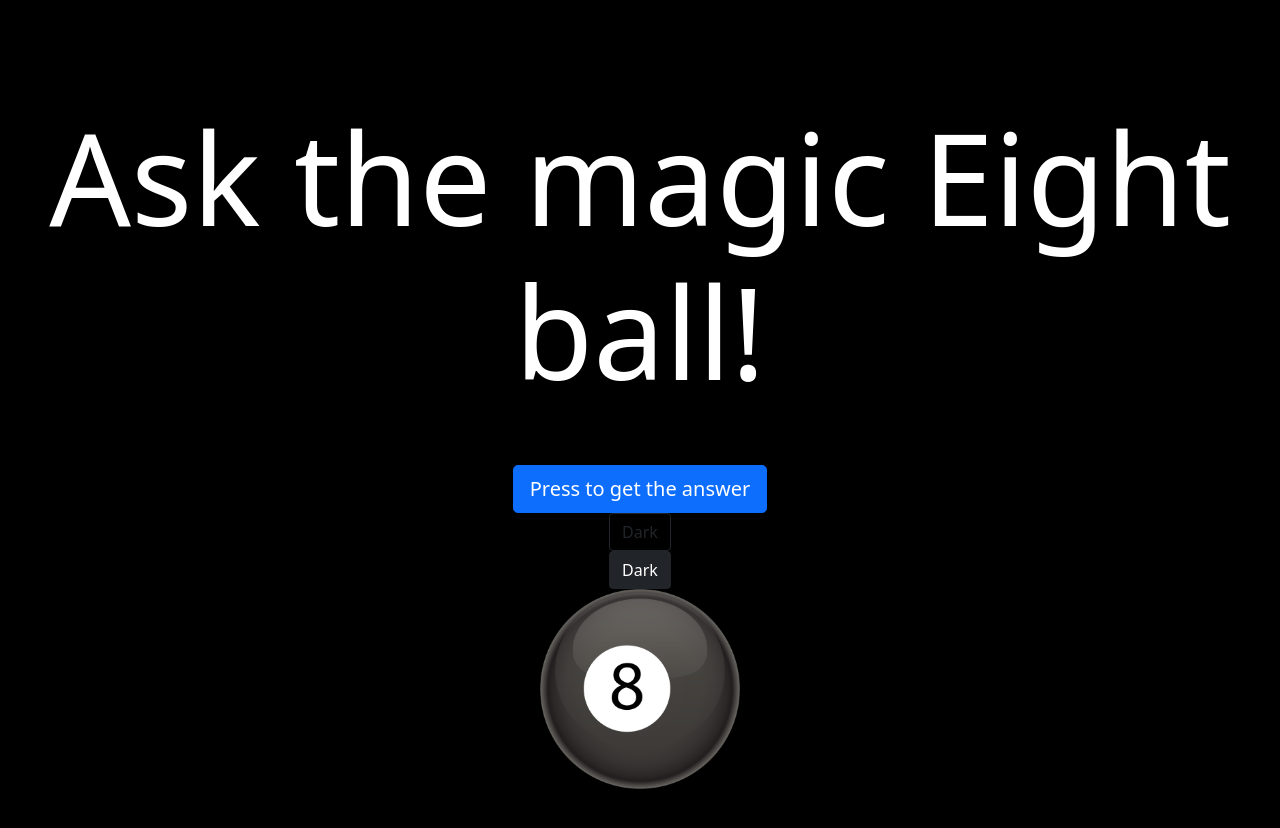
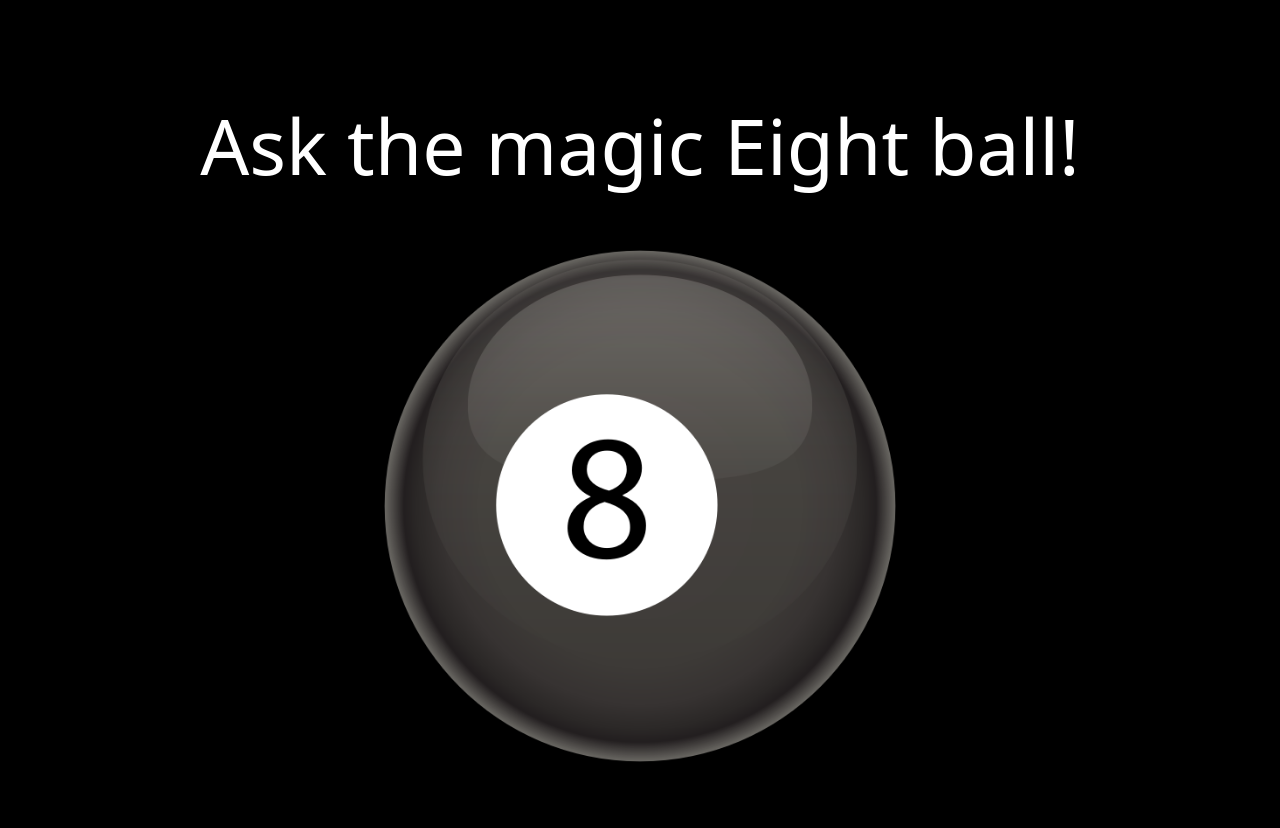
Before and after one commit to codestudio1/eight-ball, a plain HTML site: page index.html in a window 1280 px wide. Drawn offline with nearby package versions, Linux system fonts and the light colour scheme.

Commit message:
adjusted size

```diff
--- a/css/styles.css
+++ b/css/styles.css
@@ -5,12 +5,12 @@ body {
 
 h1 {
   color: white;
-  font-size: 8rem;
+  font-size: 6vw;
 }
 
 p {
   color: white;
-  font-size: 4rem;
+  font-size: 4.5vw;
 }
 
 /* .top-section {
@@ -23,5 +23,5 @@ p {
 }
 
 .picture {
-  max-width: 200px;
+  max-width: 40%;
 }
--- a/index.html
+++ b/index.html
@@ -29,12 +29,13 @@
 
     <div class="div middle-section">
 
-        <button type="button" class="center btn btn-primary btn-lg" onclick="magicAnswer()">Press to get the answer</button>
+        <!-- <button type="button" class="center btn btn-primary btn-lg" onclick="magicAnswer()">Press to get the answer</button>
         <br>
         <button type="button" class="btn btn-outline-dark">Dark</button>
         <br>
         <button type="button" class="btn btn-dark">Dark</button>
-        <br>
+        <br> -->
+
         <img class="picture" src="images/8ball.png" alt="" onclick="magicAnswer()">
 
     </div>
```
